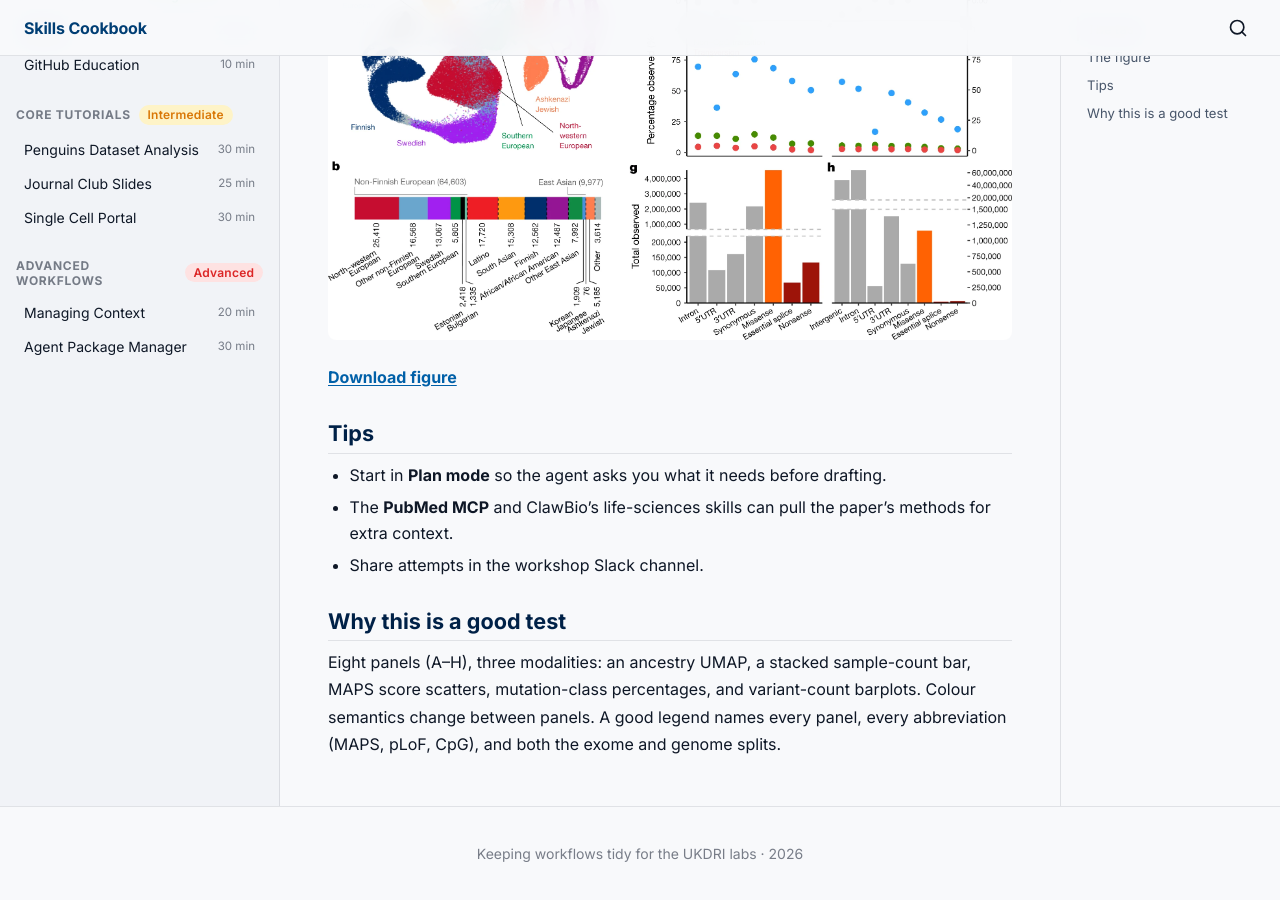
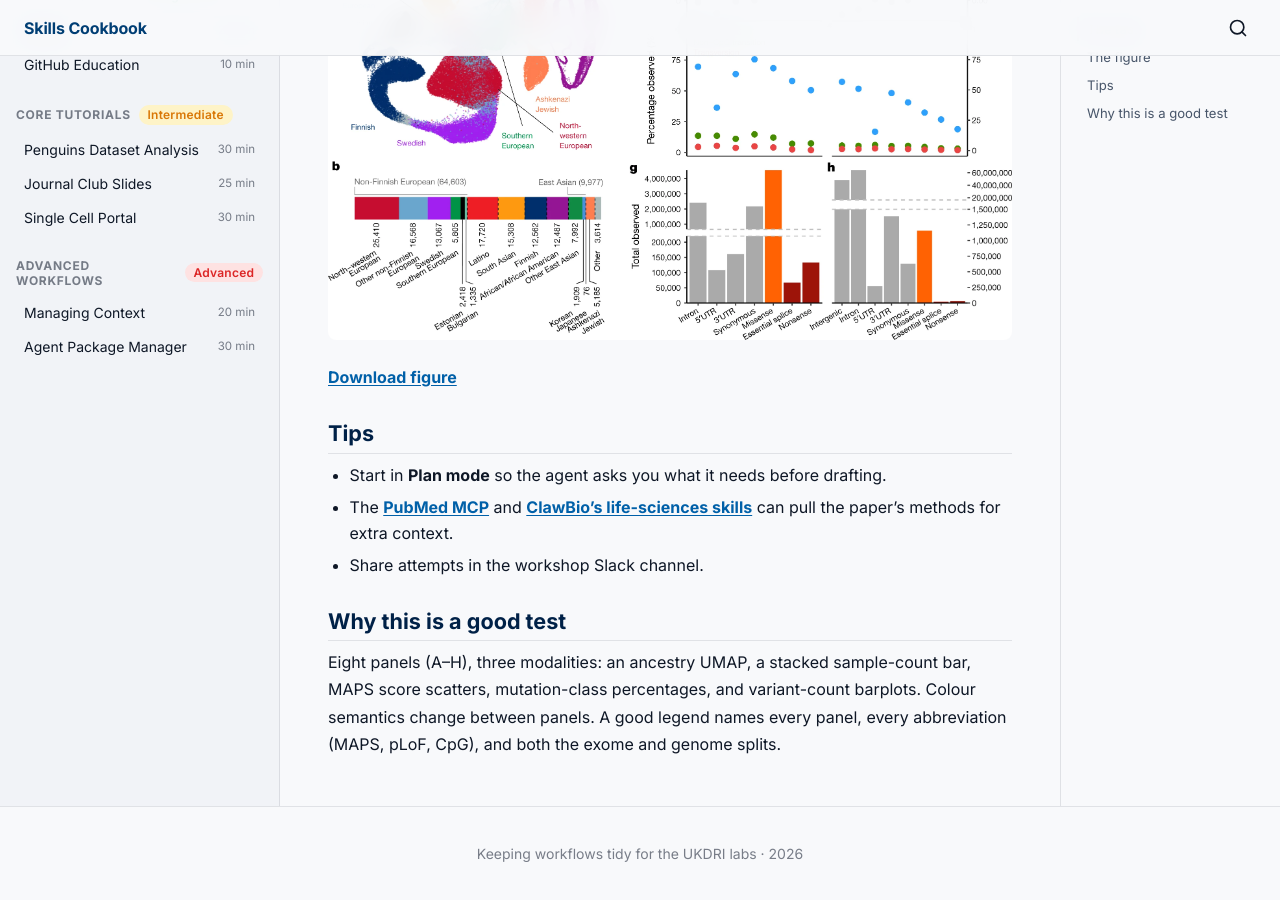
Before and after one commit to neurogenomics/agentic-life-sciences-tutorial, a Jekyll site: the page built from tutorials/08-figure-legend-challenge.md, in a window 1280 px wide and 900 px high, scrolled down 661 px. Built offline with Jekyll 4.4.1, drawn with Linux system fonts in a browser that asks for light colours; part of the change alters nothing that is shown.

```diff
--- a/tutorials/08-figure-legend-challenge.md
+++ b/tutorials/08-figure-legend-challenge.md
@@ -27,7 +27,7 @@ Can your agent write a figure legend as well as the authors did?
 ## Tips
 
 - Start in **Plan mode** so the agent asks you what it needs before drafting.
-- The **PubMed MCP** and ClawBio's life-sciences skills can pull the paper's methods for extra context.
+- The [**PubMed MCP**](https://claude.ai/mcp) and [**ClawBio's life-sciences skills**](https://www.anthropic.com/solutions/life-sciences) can pull the paper's methods for extra context.
 - Share attempts in the workshop Slack channel.
 
 ## Why this is a good test
```
